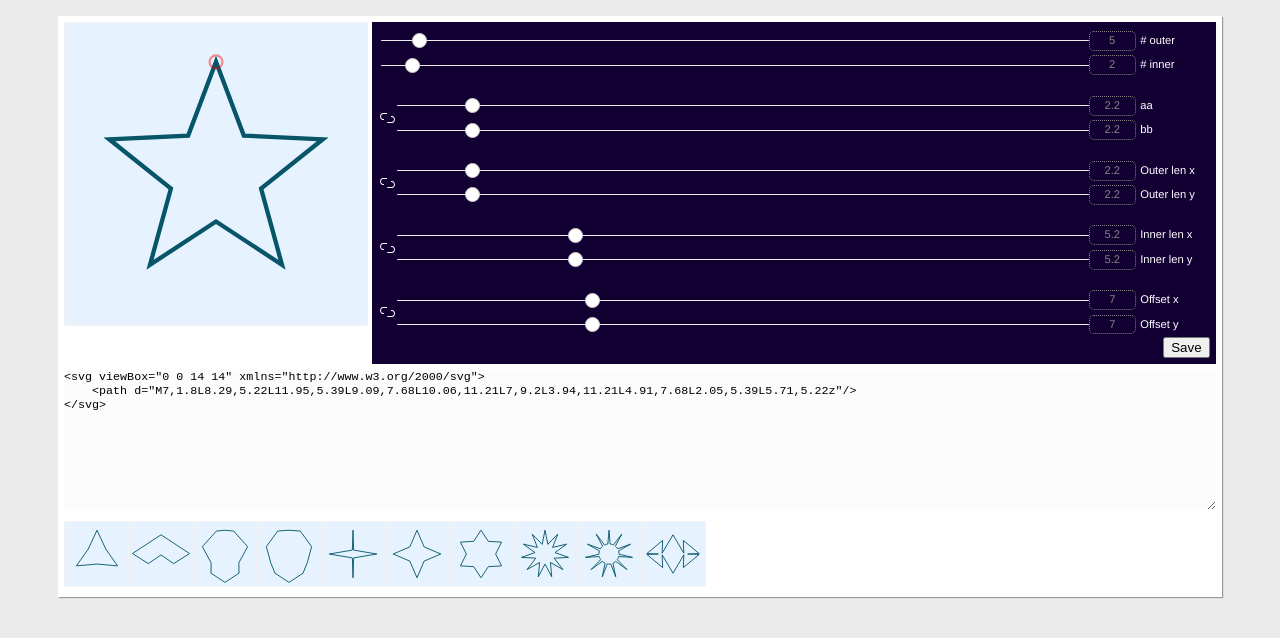
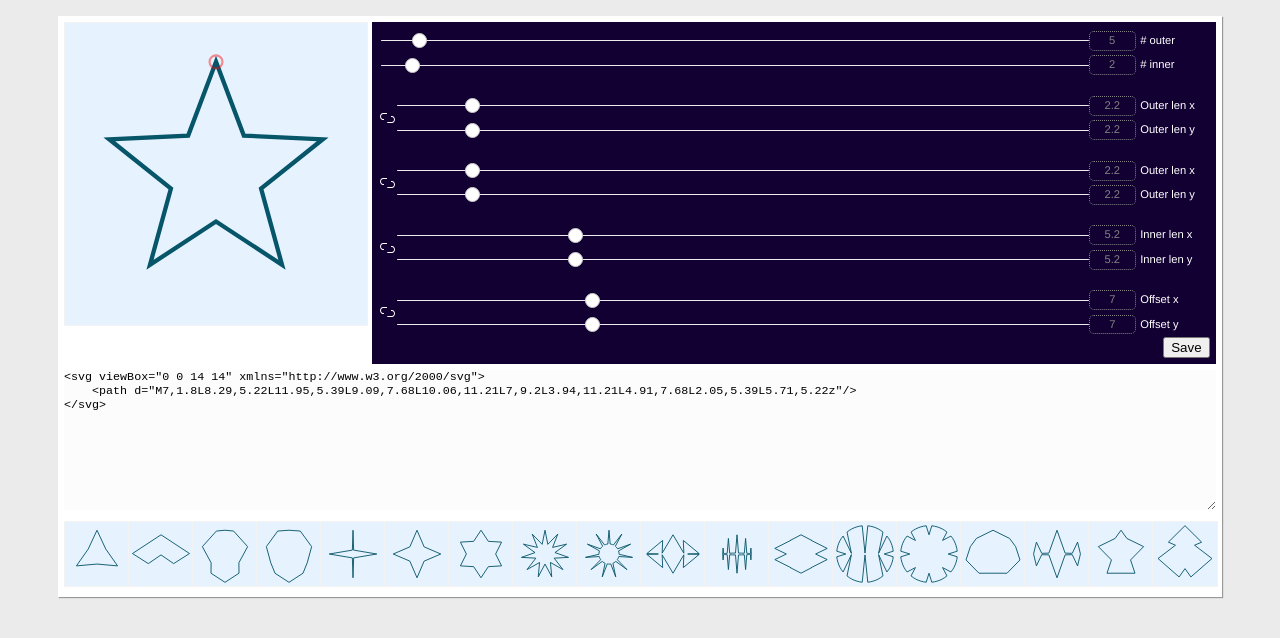
Before and after one commit to maxzz/ngon-gen, a Vue app: page / in a window 1280 px wide. Shown: the top 638 px of the page. Built offline with nearby package versions, Linux system fonts and the light colour scheme.

Commit message:
Combining Locked values, two way OK, clean up

```diff
--- a/src/App.vue
+++ b/src/App.vue
@@ -11,11 +11,9 @@
                     <InputRange label="# inner" v-model="sp.nInner" min="1" max="30" />
 
                     <LockedPair
-                        :a='{label: "aa", min: ".2", max: "20", value: sp.lenOuter.x }'
-                        :b='{label: "bb", min: ".2", max: "20", value: sp.lenOuter.y }'
+                        :a='{label: "Outer len x", min: ".2", max: "20", value: sp.lenOuter.x }'
+                        :b='{label: "Outer len y", min: ".2", max: "20", value: sp.lenOuter.y }'
                         v-model="sp.lenOuter"
-                        :valueA="sp.lenOuter.x"
-                        :valueB="sp.lenOuter.y"
                         @input="print2"
                     />
 
@@ -92,6 +90,14 @@ function initShapes(sp: types.ShapeParams) {
         JSON.parse('{"nOuter":"11","nInner":2,"lenOuter":{"x":2.2,"y":2.2},"lenInner":{"x":5.2,"y":5.2},"offset":{"x":7,"y":7}}'),
         JSON.parse('{"nOuter":"11","nInner":"5","lenOuter":{"x":2.2,"y":2.2},"lenInner":{"x":5.2,"y":5.2},"offset":{"x":7,"y":7}}'),
         JSON.parse('{"nOuter":"8","nInner":2,"lenOuter":{"x":"6.2","y":"0.2"},"lenInner":{"x":"3.2","y":"4.2"},"offset":{"x":7,"y":7}}'),
+        JSON.parse('{"nOuter":"10","nInner":"6","lenOuter":{"x":"3.2","y":"0.2"},"lenInner":{"x":"3.2","y":"4.2"},"offset":{"x":7,"y":7}}'),
+        JSON.parse('{"nOuter":"8","nInner":2,"lenOuter":{"x":"6.2","y":"3.2"},"lenInner":{"x":"3.2","y":"4.2"},"offset":{"x":7,"y":7}}'),
+        JSON.parse('{"nOuter":"8","nInner":"8","lenOuter":{"x":"6.2","y":"6.2"},"lenInner":{"x":"4.2","y":"0.2"},"offset":{"x":7,"y":7}}'),
+        JSON.parse('{"nOuter":"8","nInner":"8","lenOuter":{"x":"6.2","y":"6.2"},"lenInner":{"x":"4.2","y":"4.2"},"offset":{"x":7,"y":7}}'),
+        JSON.parse('{"nOuter":5,"nInner":2,"lenOuter":{"x":"6.2","y":"4.2"},"lenInner":{"x":5.2,"y":5.2},"offset":{"x":7,"y":7}}'),
+        JSON.parse('{"nOuter":"6","nInner":"3","lenOuter":{"x":"5.2","y":"0.2"},"lenInner":{"x":5.2,"y":5.2},"offset":{"x":7,"y":7}}'),
+        JSON.parse('{"nOuter":5,"nInner":2,"lenOuter":{"x":"2.2","y":"4.2"},"lenInner":{"x":5.2,"y":5.2},"offset":{"x":7,"y":7}}'),
+        JSON.parse('{"nOuter":5,"nInner":2,"lenOuter":{"x":"6.2","y":"3.2"},"lenInner":{"x":"2.2","y":"6.2"},"offset":{"x":7,"y":7}}'),
     );
 
     function actionSave() {
--- a/src/components/LockedPair.vue
+++ b/src/components/LockedPair.vue
@@ -3,8 +3,6 @@
         <LockButton />
         <InputRange v-bind={...a} v-model="a.value" @input="onInputA" />
         <InputRange v-bind={...b} :value="b.value" @input="onInputB" />
-        <!-- <InputRange v-bind={...a} v-model="valueA" @input="onInputA" />
-        <InputRange v-bind={...b} v-model="valueB" @input="onInputB" /> -->
     </div>
 </template>
 
@@ -19,25 +17,16 @@ export default Vue.extend({
     inheritAttrs: false,
     props: ['a', 'b', 'value', 'valueA', 'valueB'],
     setup(props: any, { emit }) {
-        // const valueA = ref(props.value.x);
-        // const valueB = ref(props.value.y);
-        // const valueAA = ref(props.valueA);
-        // const valueBB = ref(props.valueB);
-
         function onInputA(e: any) {
-            //props.a.value = e;
-            emit('input', reactive({ x: e, y: props.value.y }));
+            emit('input', { x: e, y: props.value.y });
             console.log('print new =', e, 'value =', JSON.stringify(props.value));
         }
 
         function onInputB(e: any) {
-            props.value.y = e;
-            console.log('print new =', e, 'value =', props.value);
+            emit('input', { x: props.value.x, y: e });
         }
 
         return {
-            // valueAA,
-            // valueBB,
             onInputA,
             onInputB,
         };
```
